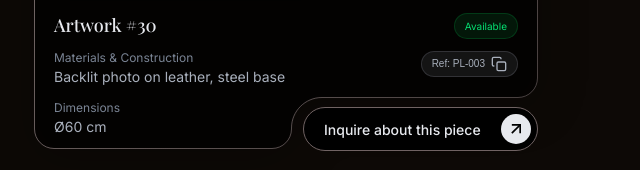
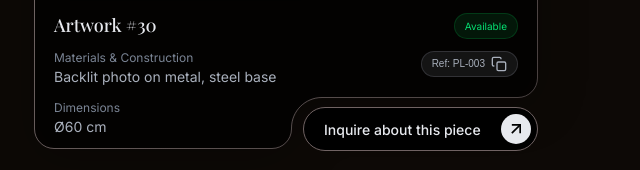
Before and after one commit to teabela/galerija, a plain HTML site: page index.html in a window 1280 px wide. Shown: the part 7330-7500 px from the top of the page, 81-721 px from the left. Drawn offline with nearby package versions, Linux system fonts and the light colour scheme.

Commit message:
fix steel

```diff
--- a/index.html
+++ b/index.html
@@ -325,7 +325,7 @@
           items: [
             { title: 'Artwork #28', materials: 'Backlit photo on steel, LED illumination', dimensions: '\u00D860 cm', images: ['1_1.jpg', '1_2.jpg', '1_3.jpg', '1_4.jpg'] },
             { title: 'Artwork #29', materials: 'Backlit photo, brass frame, warm LED', dimensions: '\u00D860 cm', images: ['2_1.jpg', '2_2.jpg', '2_3.jpg', '2_4.jpg'] },
-            { title: 'Artwork #30', materials: 'Backlit photo on leather, steel base', dimensions: '\u00D860 cm', images: ['3_1.jpg', '3_2.jpg', '3_3.jpg', '3_4.jpg'] }
+            { title: 'Artwork #30', materials: 'Backlit photo on metal, steel base', dimensions: '\u00D860 cm', images: ['3_1.jpg', '3_2.jpg', '3_3.jpg', '3_4.jpg'] }
           ]
         }
       };
```
